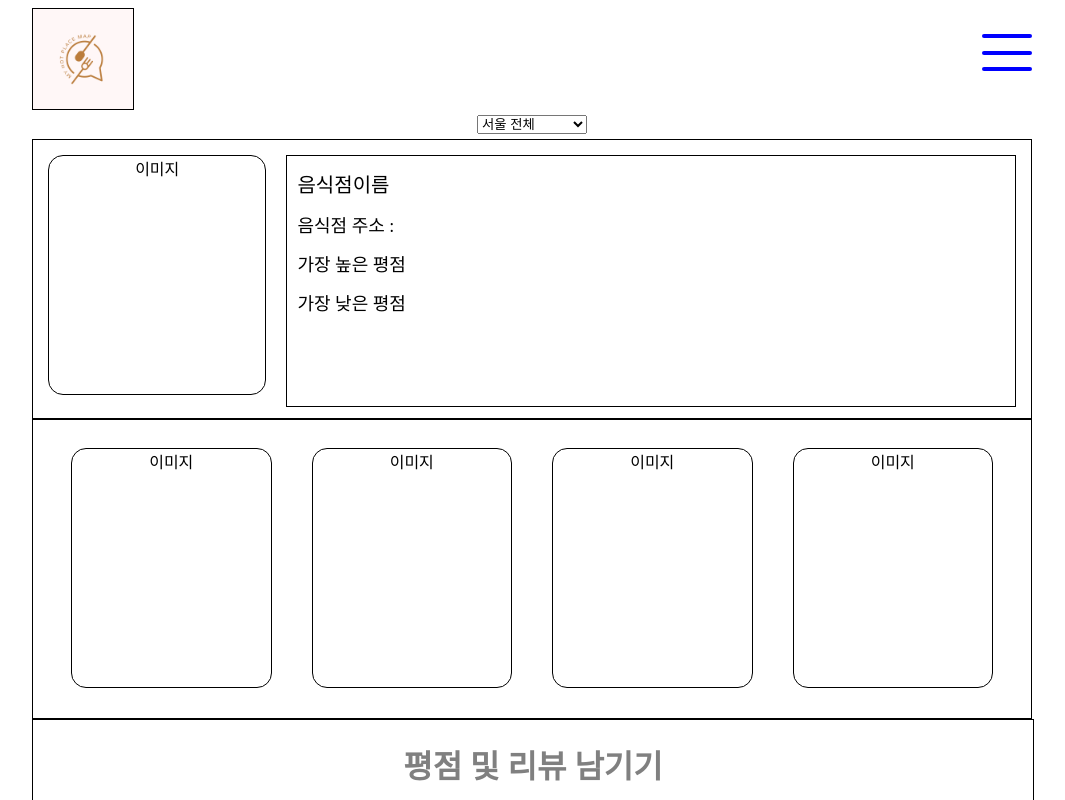
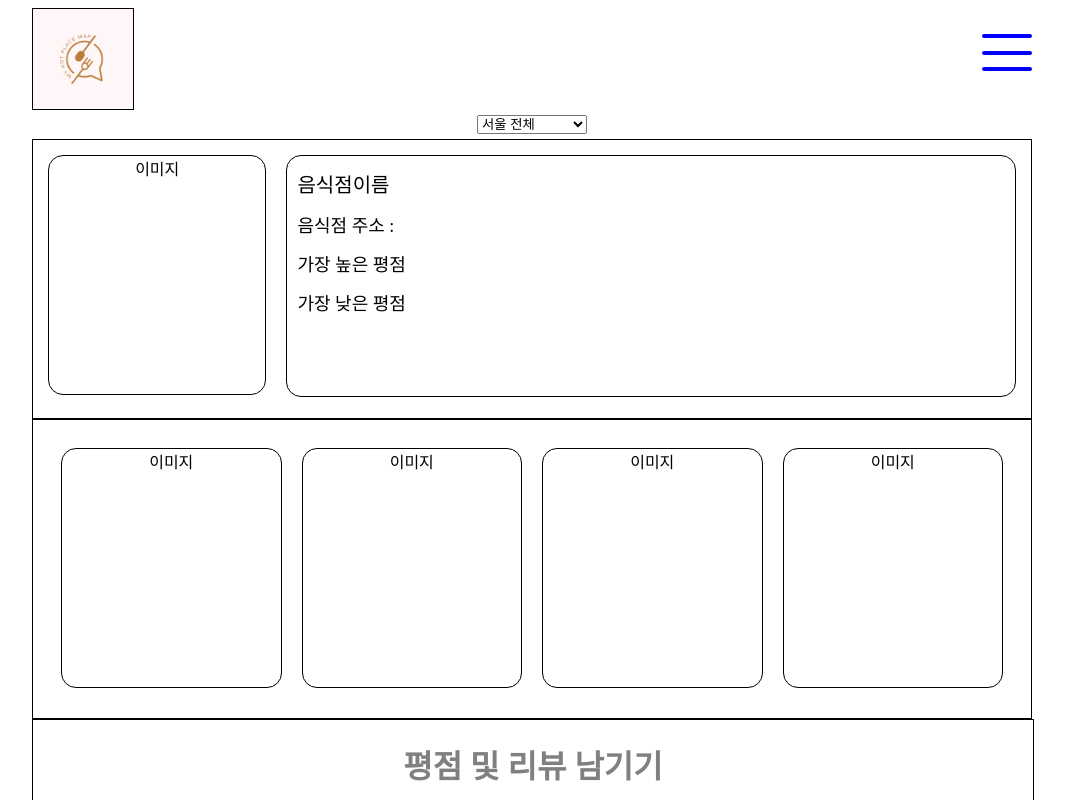
Before and after one commit to ryan9311/project_1, a Next.js app in the folder foodmap/: page /shopDetail in a window 1280 px wide. Shown: the top 800 px of the page, without its empty margins (108-1173 px from the left). Built offline with nearby package versions, Linux system fonts and the light colour scheme.

Commit message:
shopDetail css수정

```diff
--- a/foodmap/src/pages/shopDetail/index.js
+++ b/foodmap/src/pages/shopDetail/index.js
@@ -104,9 +104,10 @@ export const FoodImage = styled.div`
 `
 export const FoodDetail = styled.div`
   border: 1px solid black;
+  border-radius: 15px;
   margin-left: 20px;
   width: 800px;
-  height: 250px;
+  height: 240px;
 `
 export const FoodShopName = styled.p`
   margin: 13px 10px;
@@ -143,10 +144,10 @@ export const FoodImagePlus = styled.div`
   // border-radius: 10px;
   box-sizing: border-box;
   border-radius: 15px;
-  width: 260px;
+  width: 240px;
   height: 240px;
   text-align: center;
-  margin: 10px 20px;
+  margin: 10px 10px;
 `
 
 // 리뷰 및 평점 css
```
Also changed, not shown: foodmap/src/pages/main/index.js (+9 -9 lines).
